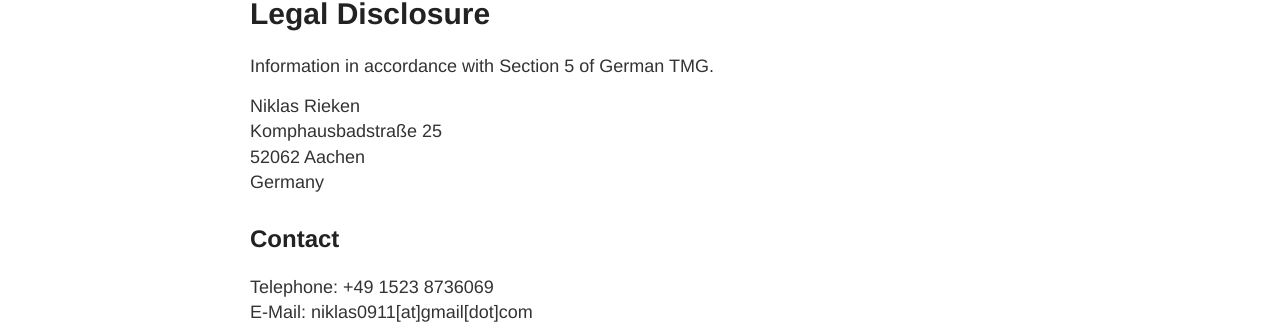
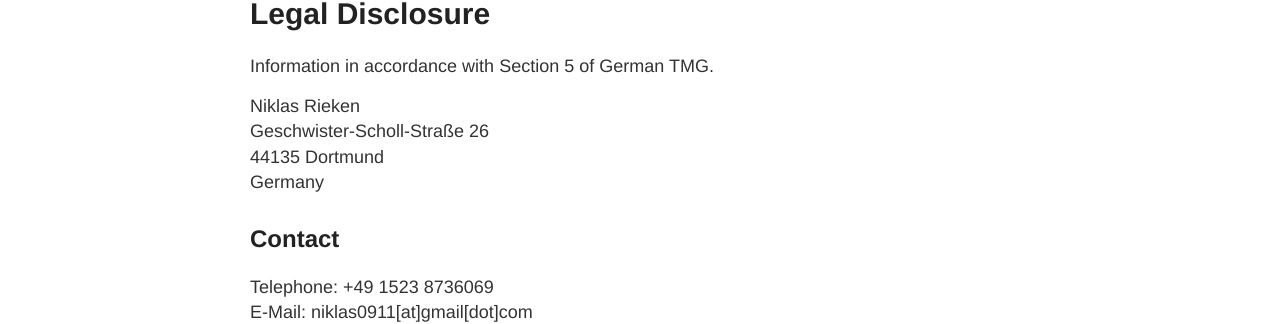
Before and after one commit to ttnick/ttnick.github.io, a Jekyll site: the page built from imprint.md, in a window 1280 px wide. Shown: the part 252-576 px from the top of the page. Built offline with Jekyll 4.4.1, drawn with Linux system fonts in a browser that asks for light colours; our own code applies the rules of GitHub Pages for plain Markdown files.

Commit message:
update cv

```diff
--- a/imprint.md
+++ b/imprint.md
@@ -5,8 +5,8 @@ layout: default
 Information in accordance with Section 5 of German TMG.
 
 Niklas Rieken
-Komphausbadstraße 25
-52062 Aachen
+Geschwister-Scholl-Straße 26
+44135 Dortmund
 Germany
 
 ## Contact
```
Also changed, not shown: 1 other file.
